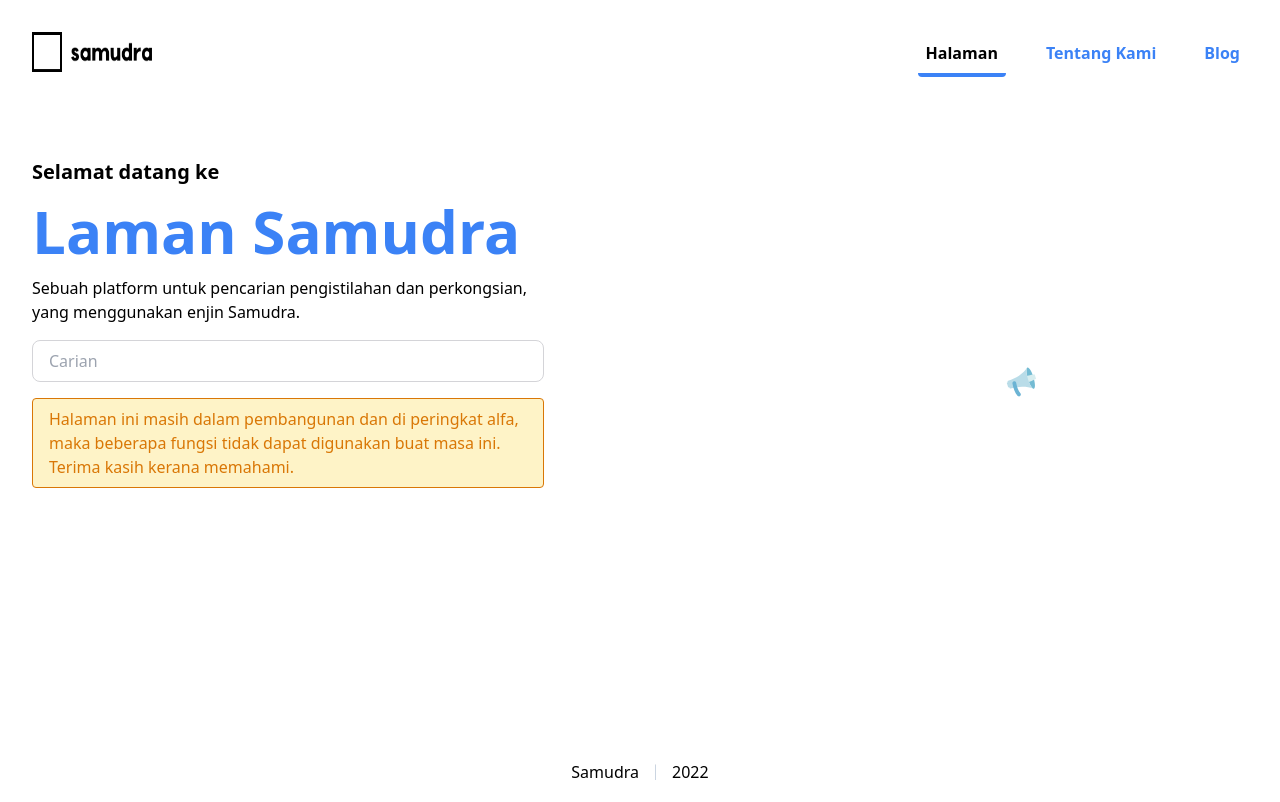
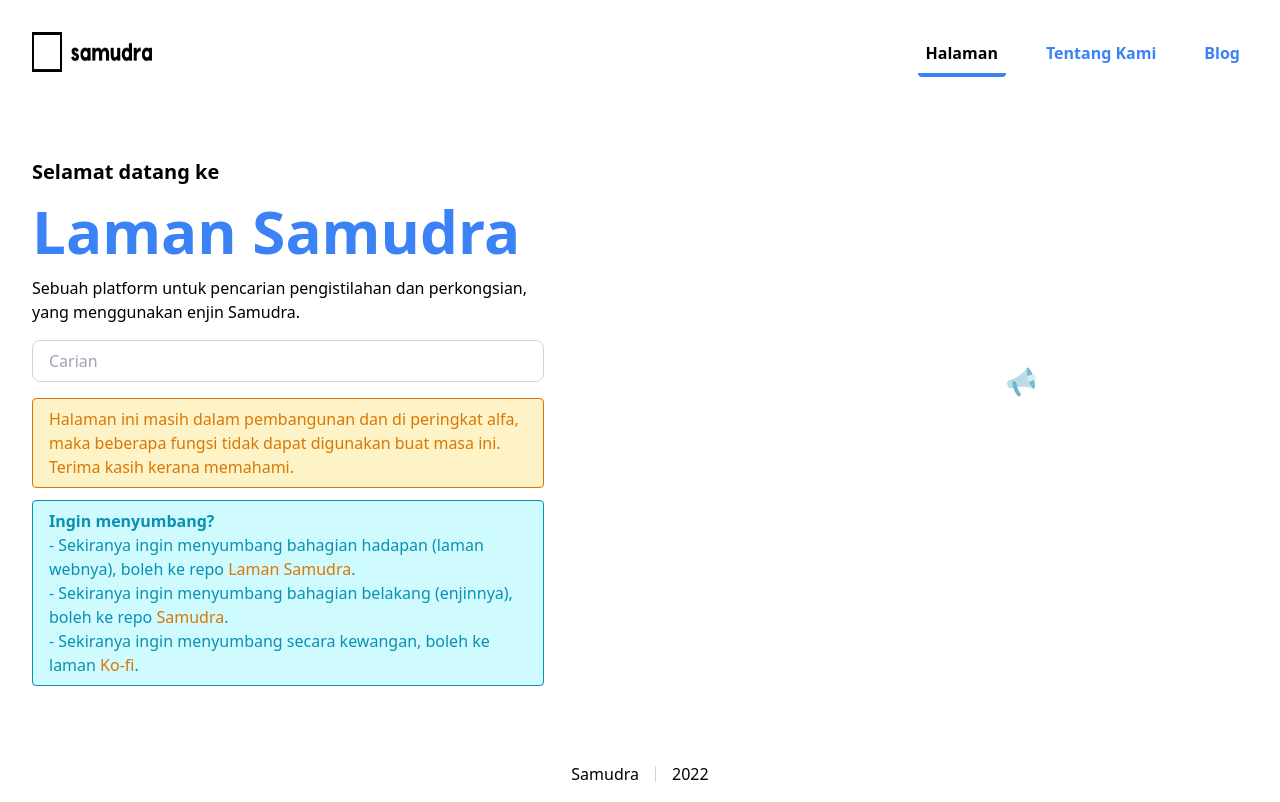
Before and after one commit to samudradev/laman-samudra, a Next.js app: page / in a window 1280 px wide. Built offline with nearby package versions, Linux system fonts and the light colour scheme.

Commit message:
Maklumat sumbangan

```diff
--- /dev/null
+++ b/components/Selingan/info.tsx
@@ -0,0 +1,14 @@
+interface Props {
+    children: React.ReactNode;
+    tajuk?: string
+}
+
+
+const Info: React.FC<Props> = ({children, tajuk}) => {
+    return <div className="bg-info text-info-tulisan px-4 py-2 rounded border border-info-tulisan my-3">
+        { tajuk && <strong>{tajuk}</strong> }
+        <p>{children}</p>
+    </div>
+}
+
+export default Info
--- a/pages/index.tsx
+++ b/pages/index.tsx
@@ -6,6 +6,7 @@ import { useFormik } from "formik";
 
 import communityAnimation from "lottie/community.json";
 import Amaran from "components/Selingan/Amaran";
+import Info from "components/Selingan/info";
 
 const Halaman: NextPage = () => {
   const borangCarian = useFormik({
@@ -42,6 +43,14 @@ const Halaman: NextPage = () => {
                 beberapa fungsi tidak dapat digunakan buat masa ini. Terima
                 kasih kerana memahami.
             </Amaran>
+
+            <Info tajuk="Ingin menyumbang?">
+              {/* ! Kalau aku pakai ol > li untuk buat list, dia bagi React Hydration Error. */}
+              {/* ! Aku tak tahu nak selesaikan macam mana so aku buat macam ni dulu */}
+              - Sekiranya ingin menyumbang bahagian hadapan (laman webnya), boleh ke repo <a className="text-amaran-tulisan" href="https:/github.com/alserembani94/laman-samudra">Laman Samudra</a>.<br/>
+              - Sekiranya ingin menyumbang bahagian belakang (enjinnya), boleh ke repo <a className="text-amaran-tulisan" href="https:/github.com/Thaza-Kun/samudra">Samudra</a>. <br/>
+              - Sekiranya ingin menyumbang secara kewangan, boleh ke laman <a className="text-amaran-tulisan" href="https:/ko-fi.com/Thaza-Kun">Ko-fi</a>.
+            </Info>
           </div>
           <div>
             <Lottie
```
